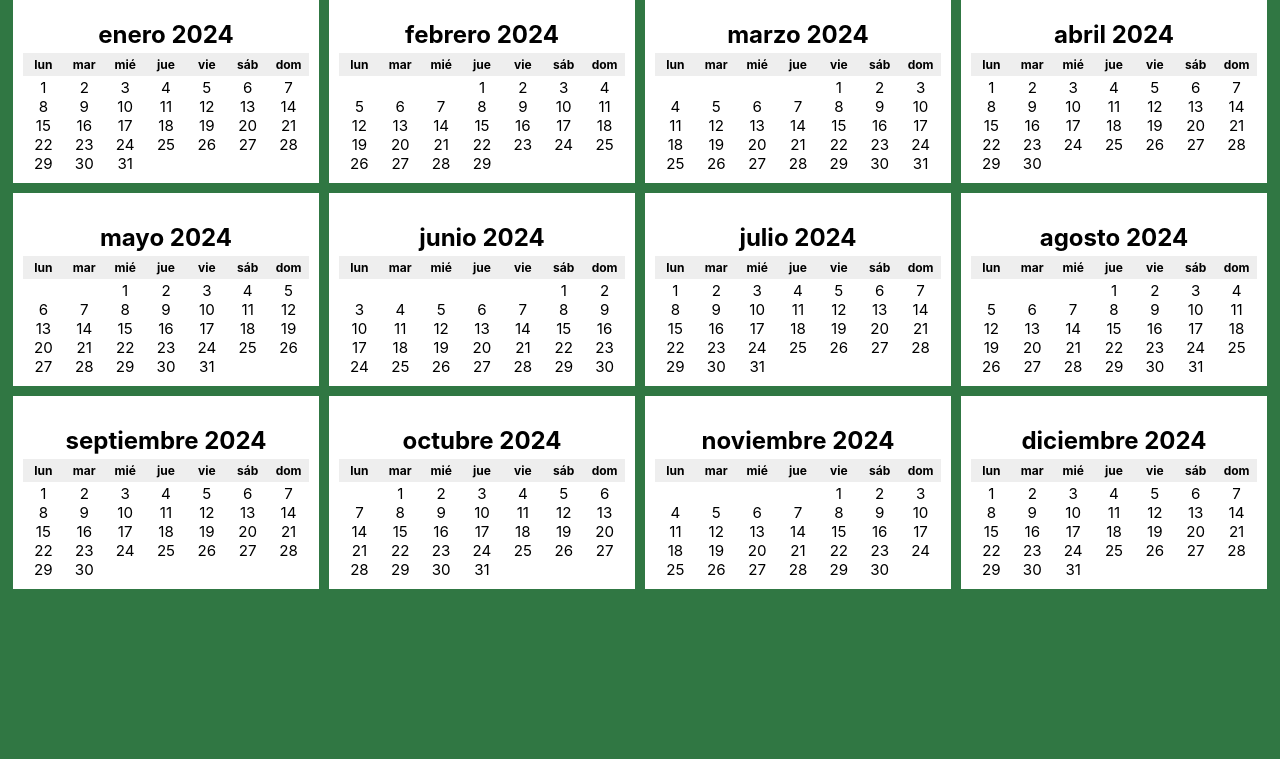
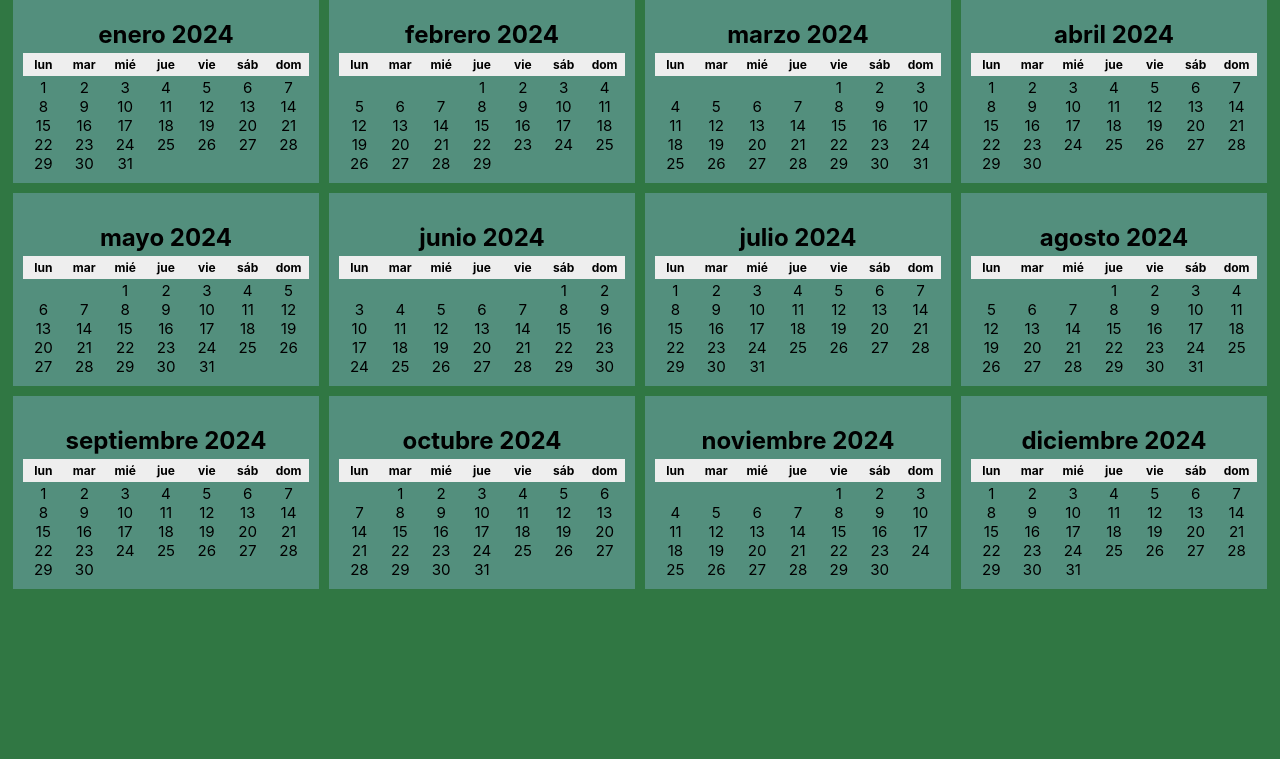
Before and after one commit to CodeSystem2022/ElPaso_Ecomerce, a website: page Calendario/indexCalendario.html in a window 1280 px wide. Shown: the part 41-800 px from the top of the page. Drawn offline with Linux system fonts and the light colour scheme.

Commit message:
Cambio color calendario
Calendario

```diff
--- a/Calendario/estilos.css
+++ b/Calendario/estilos.css
@@ -51,7 +51,7 @@ div {
     box-sizing: border-box;
     padding: 10px;
     margin: 5px;
-    background: #fff;
+    background: rgb(83, 143, 125);
     /* Inicialmente, deja que cada .month tome todo el ancho disponible */
     flex: 0 0 100%;
   }
```
